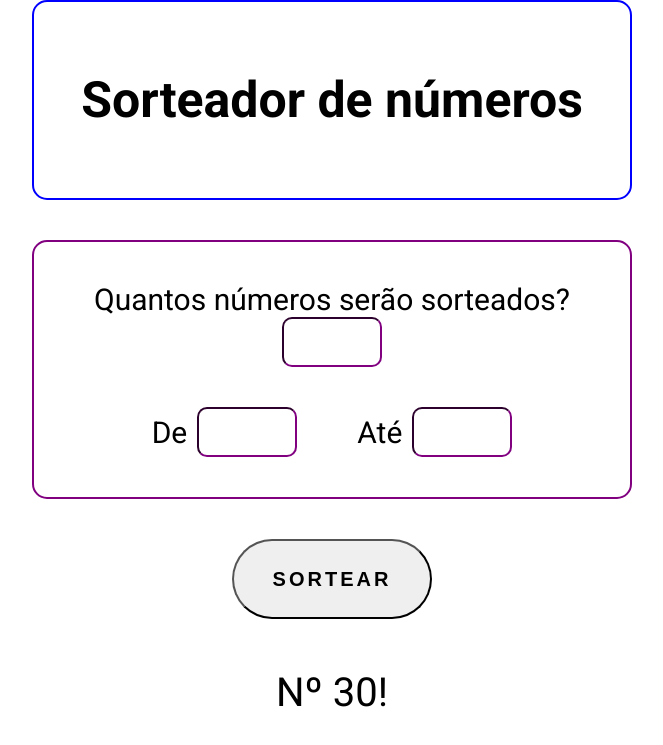
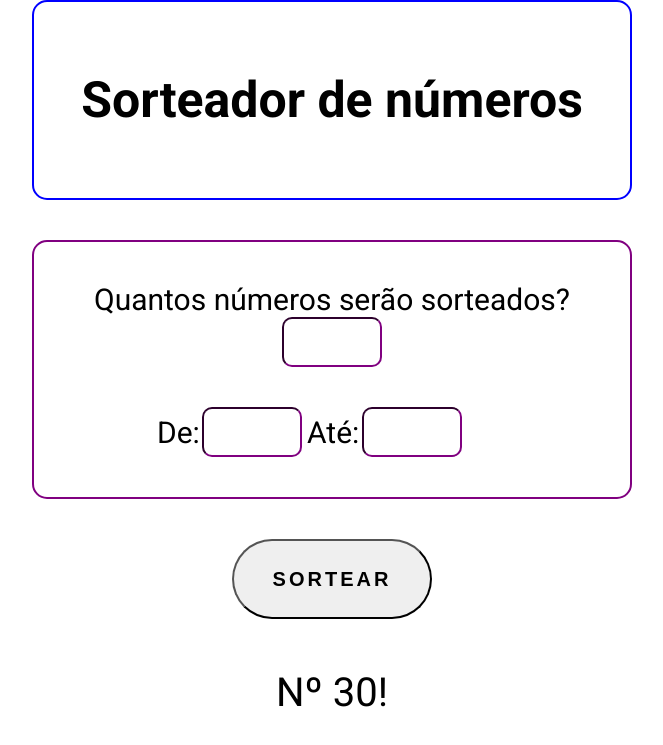
Before and after one commit to moisesggomes/sorteador, a plain HTML site: page index.html in a window 1280 px wide. Shown: the top 745 px of the page, without its empty margins (308-971 px from the left). Drawn offline with Linux system fonts and the light colour scheme.

Commit message:
Change labels

```diff
--- a/index.html
+++ b/index.html
@@ -23,12 +23,12 @@
             </div>
             <div id="range">
                 <label>
-                    <p>De</p>
-                    <input type="number" name="min-number" id="min-number" />
+                    <!-- <p>De</p> -->
+                    <input type="number" name="min-number" id="minNumber" />
                 </label>
                 <label>
-                    <p>Até</p>
-                    <input type="number" name="max-number" id="max-number" />
+                    <!-- <p>Até</p> -->
+                    <input type="number" name="max-number" id="maxNumber" />
                 </label>
             </div>
         </section>
--- a/style.css
+++ b/style.css
@@ -75,7 +75,7 @@ main #settings #numberOfWinnersPicked #numberOfWinners {
     height: 5rem;
     width: 10rem;
 
-    padding: .8rem .3rem .8rem 1.5rem;
+    padding: .8rem 0rem .8rem 1.5rem;
 
     border-color: purple;
     border-radius: 1rem;
@@ -103,6 +103,23 @@ main section #range label {
     flex-wrap: wrap;
     align-items: center;
     gap: 1rem;
+}
+
+main section #range label:first-child,
+main section #range label:nth-child(2) {
+    position: relative;
+}
+
+main section #range label:first-child::before {
+    content: "De: ";
+    position: absolute;
+    left: -4.5rem;
+}
+
+main section #range label:nth-child(2)::before {
+    content: "Até: ";
+    position: absolute;
+    left: -5.5rem;
 }
 
 /*---- RESULT ----------------------- */
```
